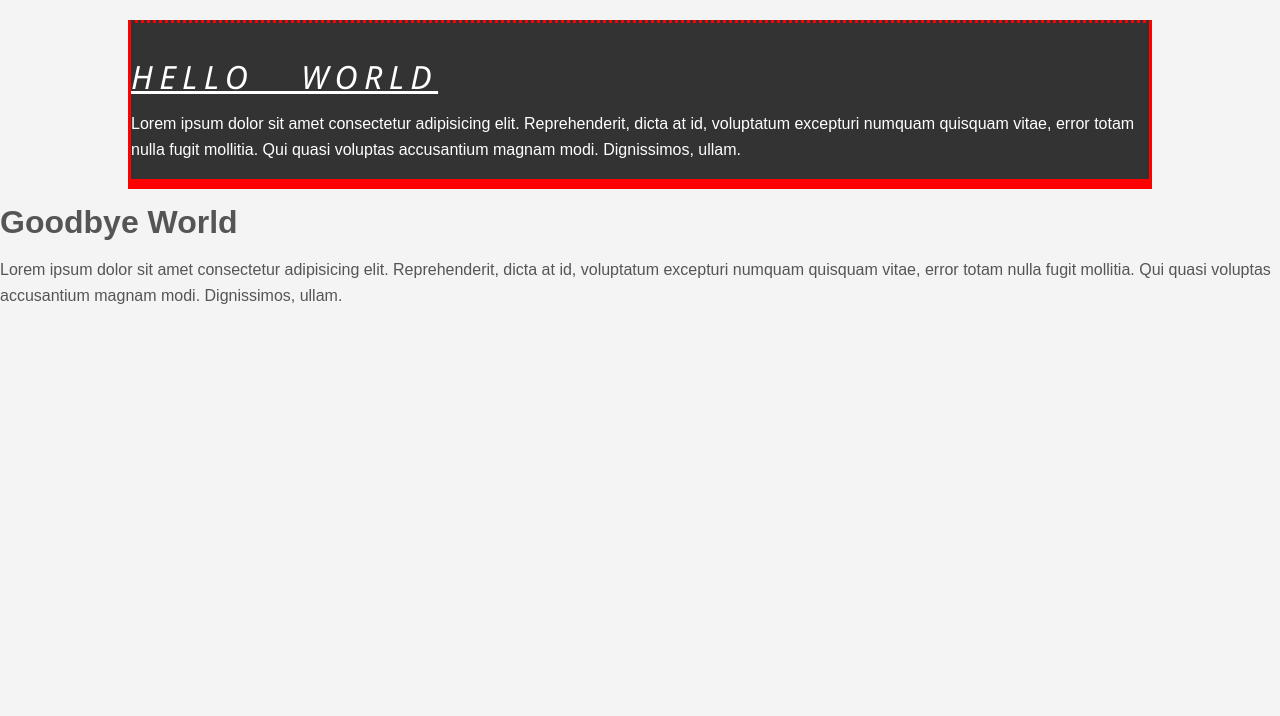
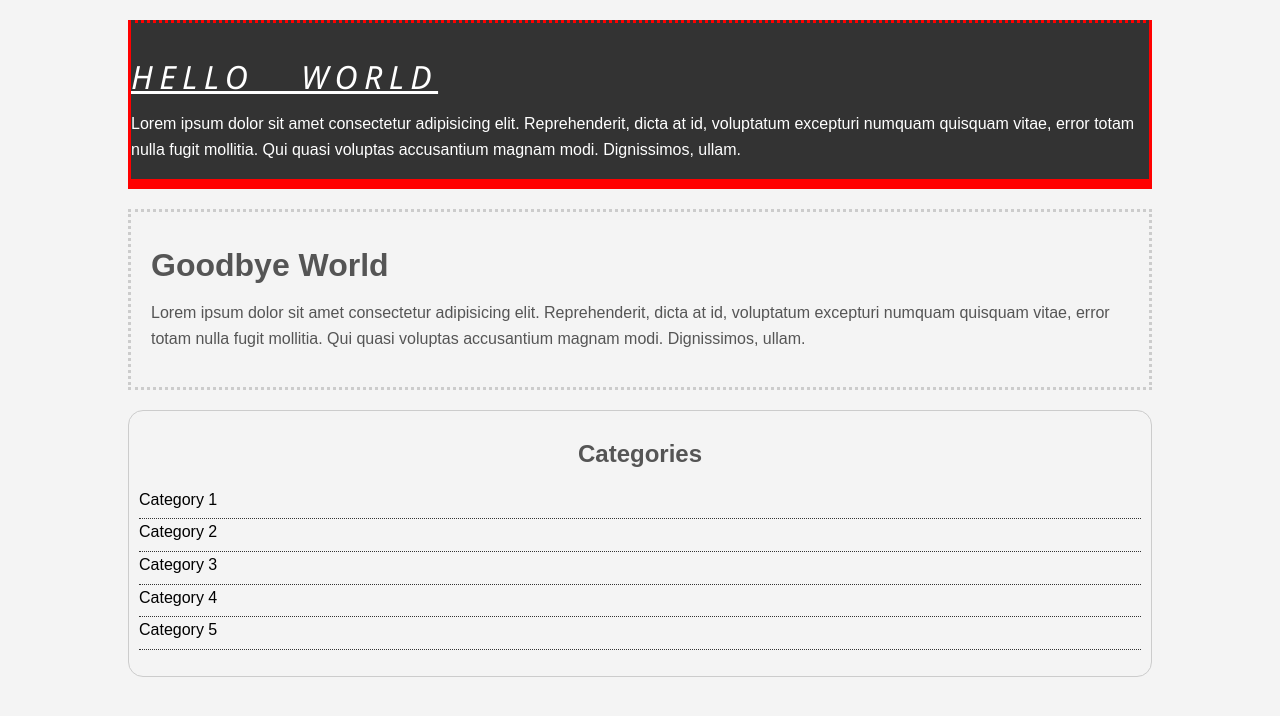
Before and after one commit to nagibjj/CSS-Crash-Course, a plain HTML site: page index.html in a window 1280 px wide. Drawn offline with Linux system fonts and the light colour scheme.

Commit message:
styled the category section

```diff
--- a/CSS/style.css
+++ b/CSS/style.css
@@ -9,6 +9,23 @@ body{
     font: normal 16px Arial, Helvetica, sans-serif;
     line-height: 1.6em;
     margin: 0;
+}
+
+a{
+    text-decoration: none;
+    color: #000;
+}
+
+a:hover{
+    color: red;
+}
+
+a:active{
+    color: green;
+}
+
+a:visited{
+    color: black;
 }
 
 .container{
@@ -44,3 +61,30 @@ body{
     letter-spacing: 0.2em;
     word-spacing: 1em;
 }
+
+.box-2{
+    border: 3px dotted #ccc;
+    padding: 20px;
+    margin: 20px 0;
+}
+
+.categories{
+    border: 1px #ccc solid;
+    padding: 10px;
+    border-radius: 15px;
+}
+
+.categories h2{
+    text-align: center;
+}
+
+.categories ul{
+    padding: 0;
+    list-style: square;
+    list-style: none;
+}
+
+.categories li{
+    padding-bottom: 6px;
+    border-bottom: 1px #333 dotted;
+}
--- a/index.html
+++ b/index.html
@@ -13,10 +13,20 @@
             <h1>Hello World</h1>
             <p>Lorem ipsum dolor sit amet consectetur adipisicing elit. Reprehenderit, dicta at id, voluptatum excepturi numquam quisquam vitae, error totam nulla fugit mollitia. Qui quasi voluptas accusantium magnam modi. Dignissimos, ullam.</p>
         </div>
-    </div>
-    <div class="box-2">
-        <h1>Goodbye World</h1>
-        <p>Lorem ipsum dolor sit amet consectetur adipisicing elit. Reprehenderit, dicta at id, voluptatum excepturi numquam quisquam vitae, error totam nulla fugit mollitia. Qui quasi voluptas accusantium magnam modi. Dignissimos, ullam.</p>
+        <div class="box-2">
+            <h1>Goodbye World</h1>
+            <p>Lorem ipsum dolor sit amet consectetur adipisicing elit. Reprehenderit, dicta at id, voluptatum excepturi numquam quisquam vitae, error totam nulla fugit mollitia. Qui quasi voluptas accusantium magnam modi. Dignissimos, ullam.</p>
+        </div>
+        <div class="categories">
+            <h2>Categories</h2>
+            <ul>
+                <li><a href="#">Category 1</a></li>
+                <li><a href="#">Category 2</a></li>
+                <li><a href="#">Category 3</a></li>
+                <li><a href="#">Category 4</a></li>
+                <li><a href="test.html">Category 5</a></li>
+            </ul>
+        </div>
     </div>
     </body>
 </html>
```
